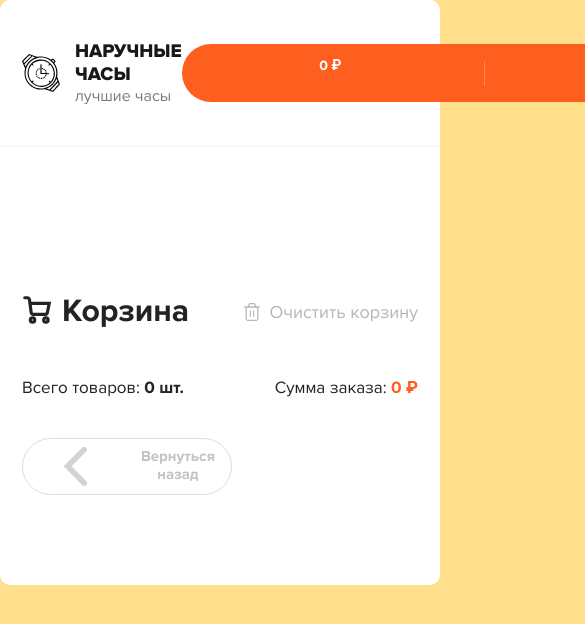
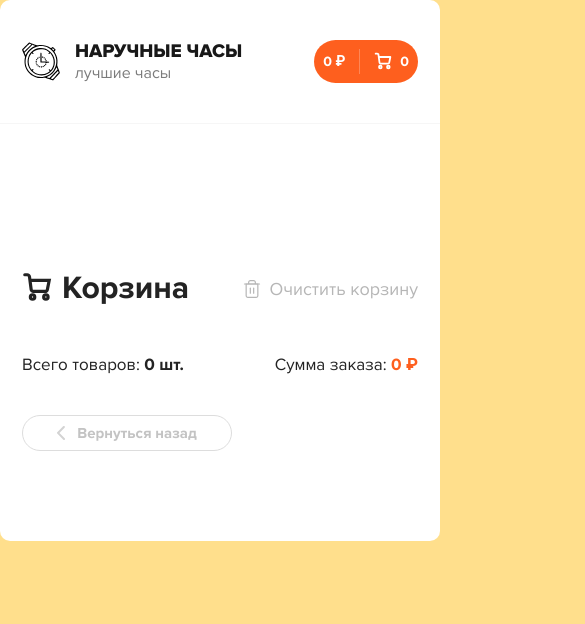
Before and after one commit to imyapolza/watch-shop-project, a React app: page /Cart in a window 390 px wide. Shown: the top 624 px of the page, 585 px wide, since content can reach past the window. Built offline with nearby package versions, Linux system fonts and the light colour scheme.

Commit message:
Update app.scss

```diff
--- a/src/scss/app.scss
+++ b/src/scss/app.scss
@@ -531,14 +531,6 @@ body {
     padding: 0;
   }
 
-  .button i,
-  .button path,
-  .button span,
-  .button svg {
-    width: 279px;
-    height: 39px;
-  }
-
   .button-outline {
     border-width: 3px;
   }
```
